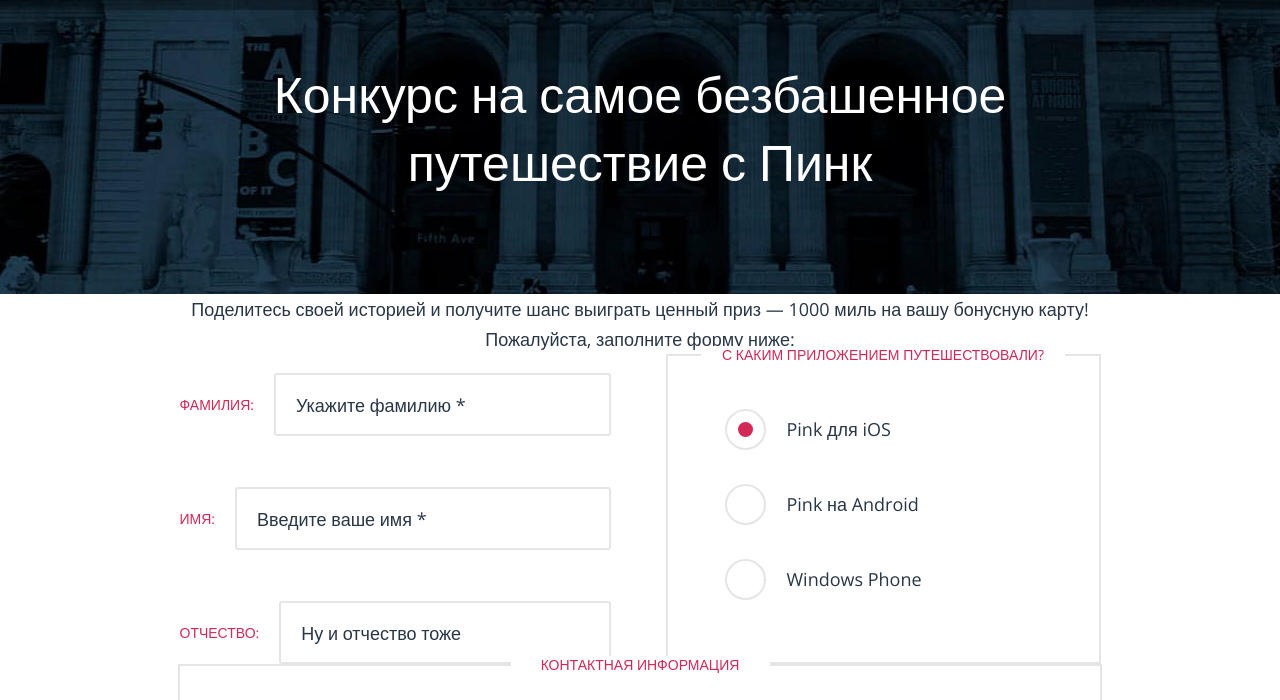
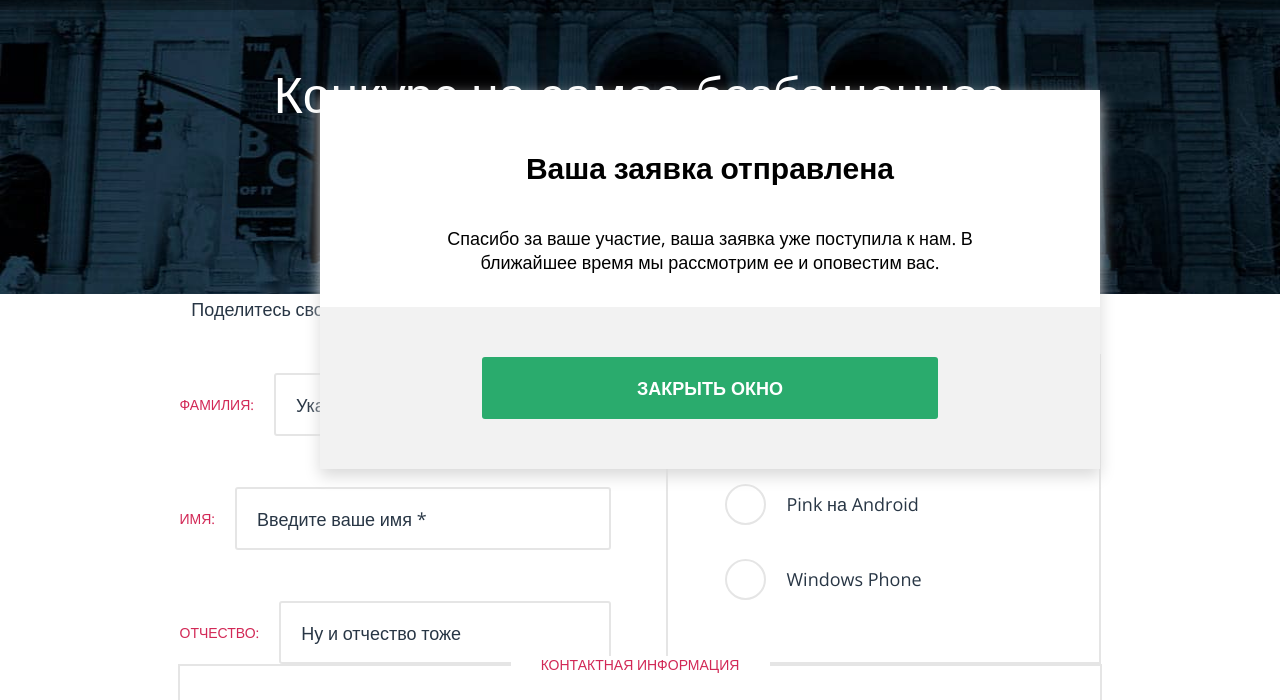
Before and after one commit to Berrouz777/1436929-pink-21, a website: page source/form.html in a window 1280 px wide. Shown: the part 100-800 px from the top of the page. Drawn offline with nearby package versions, Linux system fonts and the light colour scheme; files that its build step writes are made by us from their sources.

Commit message:
сделал модуль для формы

```diff
--- a/source/form.html
+++ b/source/form.html
@@ -214,7 +214,7 @@
         </div>
       </fieldset>
       <div class="form__footer">
-        <button class="form__footer-button" type="submit">Отправить форму</button>
+        <button class="form__footer-button button" type="submit">Отправить форму</button>
         <p class="form__footer-legend">* &mdash; обязательные поля</p>
       </div>
     </form>
@@ -265,6 +265,27 @@
       </div>
     </div>
   </footer>
+
+  <section class="module module-wrong">
+    <div class="module__container">
+      <p class="module__title">Что-то пошло не&nbsp;так!</p>
+      <p class="module__text">Проверьте поля, выделенные красным, скорее всего вы забыли их заполнить</p>
+    </div>
+    <div>
+      <button class="button module__button">Ок</button>
+    </div>
+  </section>
+
+  <section class="module module-thanks">
+    <div class="module__container">
+      <p class="module__title">Ваша заявка отправлена</p>
+      <p class="module__text">Спасибо за ваше участие, ваша заявка уже поступила к нам. В ближайшее время мы рассмотрим
+        ее и оповестим&nbsp;вас.</p>
+    </div>
+    <div>
+      <button class="button module__button">Закрыть окно</button>
+    </div>
+  </section>
 </body>
 
 </html>
--- /dev/null
+++ b/source/sass/blocks/button.scss
@@ -0,0 +1,16 @@
+.button {
+  display: block;
+  font-size: 18px;
+  line-height: 30px;
+  font-weight: bold;
+  width: 100%;
+  max-width: 300px;
+  height: 59px;
+  border: none;
+  border-radius: 3px;
+  background-color: $green;
+  color: $white;
+  padding: 17px 0;
+  margin: 0 auto;
+  text-transform: uppercase;
+}
--- a/source/sass/blocks/form/form.scss
+++ b/source/sass/blocks/form/form.scss
@@ -106,22 +106,8 @@
 }
 
 .form__footer-button {
-  font-size: 18px;
-  line-height: 30px;
-  font-weight: bold;
-  width: 100%;
-  border: none;
-  border-radius: 3px;
-  background-color: $green;
-  color: $white;
-  padding: 17px 0;
-  text-transform: uppercase;
-
   @media (min-width: $tablet-width) {
     width: 300px;
-    // height: 59px;
-    // padding: 0;
-    // margin-right: auto;
     margin-top: 12px;
   }
 }
--- /dev/null
+++ b/source/sass/blocks/form/module.scss
@@ -0,0 +1,102 @@
+.module {
+  position: fixed;
+  background-color: $white;
+  box-shadow: 0 7px 15px 0 lighten($black, 85%);
+
+  @media (min-width: $tablet-width) {
+    width: 460px;
+    left: 25%;
+  }
+
+  @media (min-width: $desktop-width) {
+    width: 780px;
+  }
+}
+
+.module__container {
+  @include container;
+
+  @media (min-width: $tablet-width) {
+    padding: 0 80px;
+  }
+}
+
+.module-wrong {
+  top: 70px;
+  display: none;
+
+  div:nth-child(2) {
+    padding: 0 20px;
+
+    @media (min-width: $tablet-width) {
+      padding: 0 80px;
+    }
+
+    @media (min-width: $desktop-width) {
+      background-color: $grey;
+      margin-top: 33px;
+      padding: 50px 20px;
+    }
+  }
+
+  .module__button {
+    margin-top: 25px;
+    margin-bottom: 52px;
+    padding-bottom: 45px;
+
+    @media (min-width: $desktop-width) {
+      margin-bottom: 0;
+      margin-top: 0;
+    }
+  }
+}
+
+.module-thanks {
+  // display: none;
+  top: 190px;
+
+  div:nth-child(2) {
+    background-color: $grey;
+    margin-top: 33px;
+    padding: 50px 20px;
+
+    @media (min-width: $tablet-width) {
+      padding: 50px 80px;
+    }
+  }
+
+  .module__button {
+    padding-bottom: 45px;
+
+    @media (min-width: $desktop-width) {
+      max-width: 456px;
+    }
+  }
+}
+
+.module__title {
+  font-weight: bold;
+  text-align: center;
+  padding-top: 28px;
+
+  @media (min-width: $tablet-width) {
+    font-size: 30px;
+    line-height: 40px;
+  }
+}
+
+.module__text {
+  font-size: 14px;
+  text-align: center;
+  padding-top: 8px;
+
+  @media (min-width: $tablet-width) {
+    font-size: 18px;
+    line-height: 24px;
+  }
+
+  @media (min-width: $desktop-width) {
+    // padding-left: 215px;
+    // padding-right: 215px;
+  }
+}
--- a/source/sass/blocks/nav.scss
+++ b/source/sass/blocks/nav.scss
@@ -9,6 +9,7 @@
 .nav__container {
   @include container;
   display: flex;
+  flex-wrap: wrap;
   justify-content: space-between;
 
   @media (min-width: $tablet-width) {
@@ -81,6 +82,7 @@
 .nav__list {
   @include list-style;
   display: none;
+  // width: 100%;
 
   @media (min-width: $desktop-width) {
     display: flex;
--- a/source/sass/style.scss
+++ b/source/sass/style.scss
@@ -2,6 +2,7 @@
 @import "global/variables.scss";
 @import "global/page.scss";
 @import "global/visually-hidden.scss";
+@import "blocks/button.scss";
 @import "blocks/header.scss";
 @import "blocks/nav.scss";
 @import "blocks/main-slogan.scss";
@@ -20,3 +21,4 @@
 @import "blocks/form/contacts.scss";
 @import "blocks/form/app.scss";
 @import "blocks/form/emotion.scss";
+@import "blocks/form/module.scss";
```
